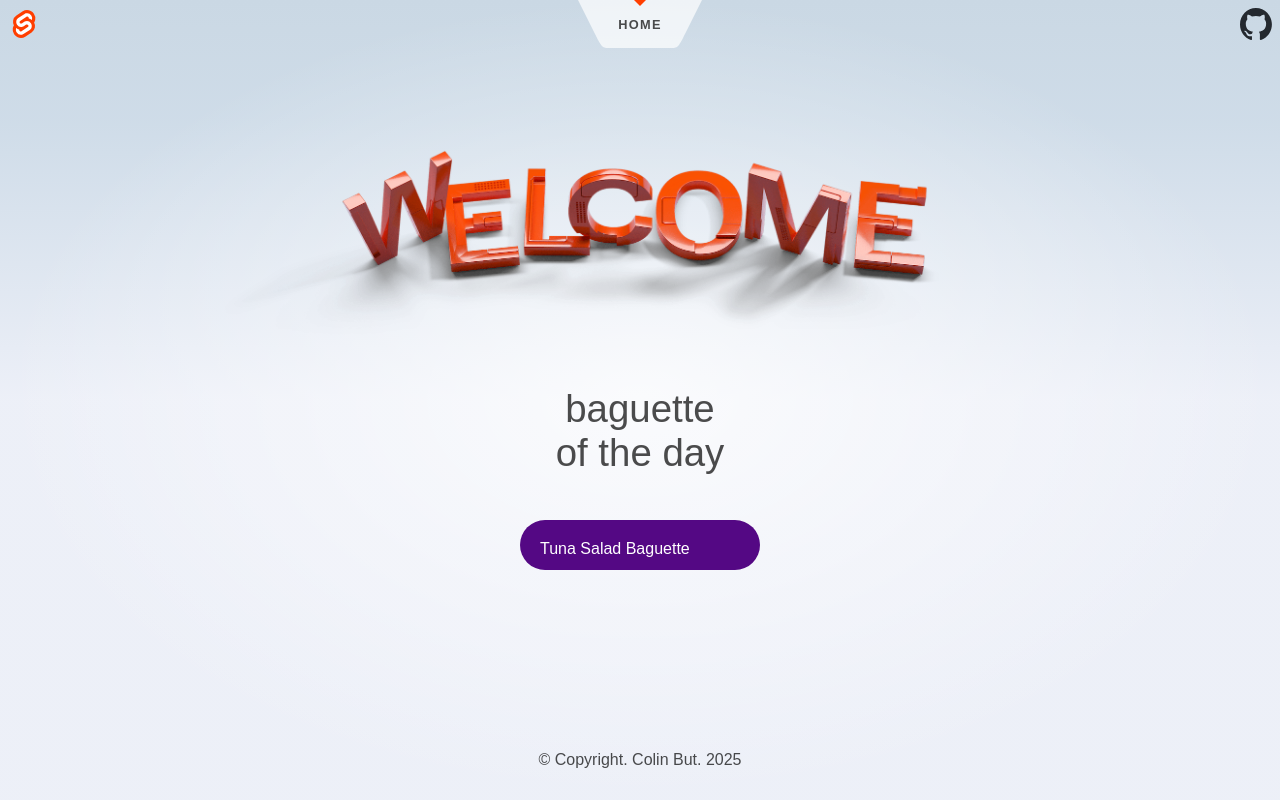
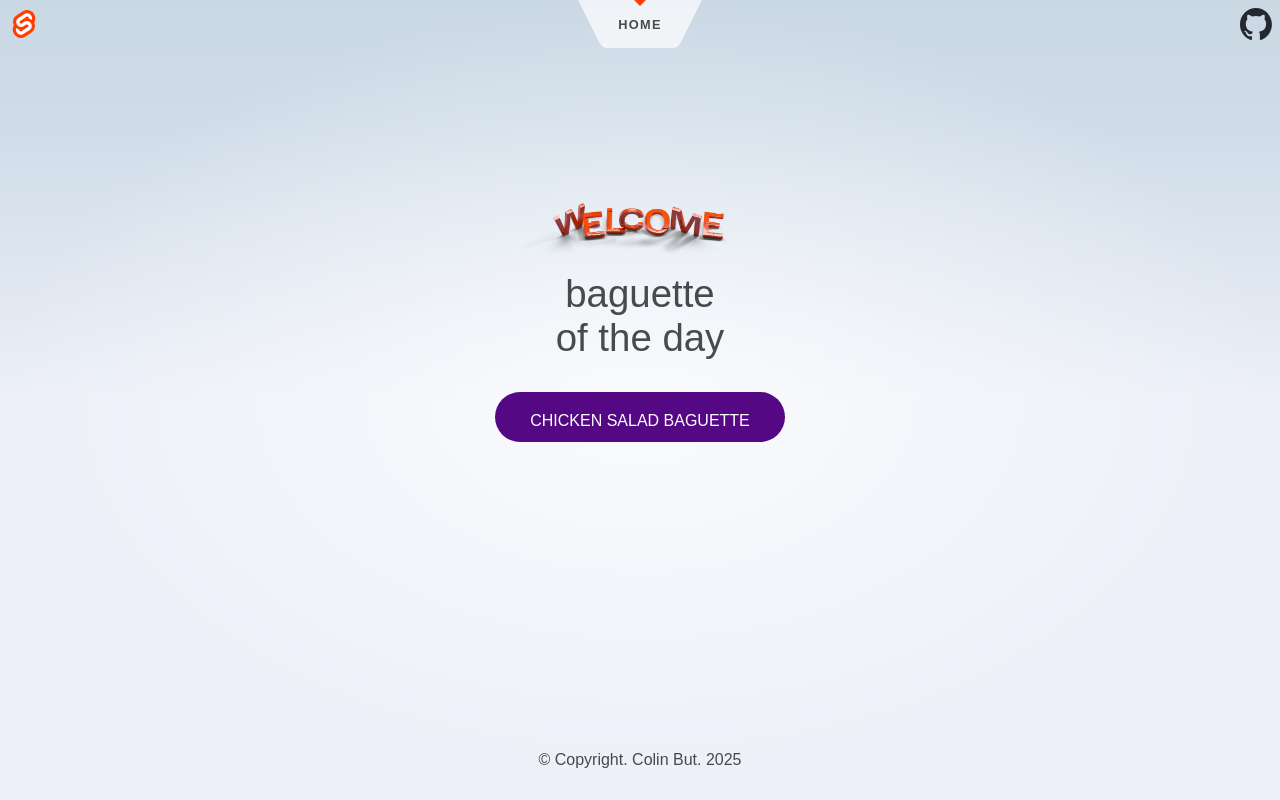
Before and after one commit to colinbut/wenzel-baguette-of-the-day, a SvelteKit app: page / in a window 1280 px wide. Built offline with nearby package versions, Linux system fonts and the light colour scheme.

Commit message:
feat: integrate component

```diff
--- a/src/routes/+page.svelte
+++ b/src/routes/+page.svelte
@@ -1,5 +1,6 @@
 <script lang="ts">
 	// import Counter from './Counter.svelte';
+	import Baguette from './Baguette.svelte';
 	import welcome from '$lib/images/svelte-welcome.webp';
 	import welcomeFallback from '$lib/images/svelte-welcome.png';
 </script>
@@ -10,7 +11,7 @@
 </svelte:head>
 
 <section>
-	<h1>
+	<!-- <h1>
 		<span class="welcome">
 			<picture>
 				<source srcset={welcome} type="image/webp" />
@@ -23,7 +24,9 @@
 
 	<h2 class="baguette-text-bg-panel">
 		Tuna Salad Baguette
-	</h2>
+	</h2> -->
+
+	<Baguette />
 
 </section>
 
--- a/src/routes/Baguette.svelte
+++ b/src/routes/Baguette.svelte
@@ -17,7 +17,9 @@
         ["17/11/2025", "Egg & Tomato Baguette"],
     ]);
 
-    let baguetteOfTheDay = map.get(day + "/" + month + "/" + year)
+	console.log(day + "/" + month + "/" + year)
+    let baguetteOfTheDay = map.get(day + "/" + month + "/" + year)?.toUpperCase()
+	console.log(baguetteOfTheDay)
 
 </script>
 
@@ -34,7 +36,7 @@
 	</h1>
 
 	<h2 class="baguette-text-bg-panel">
-		Tuna Salad Baguette
+		{baguetteOfTheDay}
 	</h2>
 </div>
 
@@ -71,8 +73,9 @@
   		border-radius: 25px;
   		background-color: #540884;
   		padding: 20px;
-  		width: 200px;
+  		width: 250px;
   		height: 10px;
 		color: white;
+		text-align: center;
     }
 </style>
```
